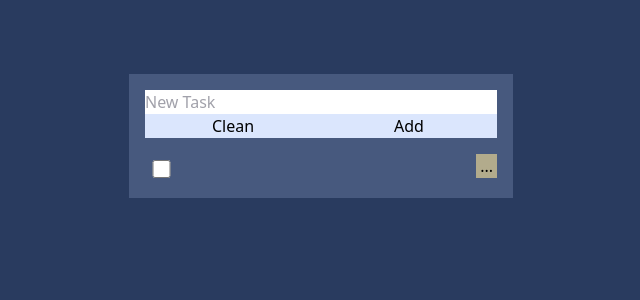
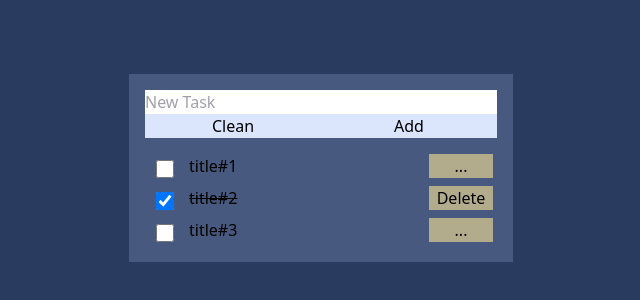
Before and after one commit to Momolu01/To-do-list, a React (Create React App) app: page / in a window 1280 px wide. Shown: the part 150-450 px from the top of the page, without its empty margins (319-959 px from the left). Built offline with nearby package versions, Linux system fonts and the light colour scheme.

Commit message:
Version1

```diff
--- a/src/App.js
+++ b/src/App.js
@@ -17,7 +17,7 @@ const list = [
 
 function App() {
 
-  const [taskList, setTaskList] = useState([list]);
+  const [taskList, setTaskList] = useState(list);
   const [taskTitle, setTaskTitle] = useState("");
 
   // Functions
--- a/src/components/TodoItem.jsx
+++ b/src/components/TodoItem.jsx
@@ -16,19 +16,6 @@ const TodoItem = ( ({ title, status, setTaskList, index, taskList}) => {
             setTaskList(currentTask);
         }
     }
-//     const editTask = () => {
-//
-//         return (
-//             <div className=" absolute">
-//                 <form>
-//                     <select>
-//                         <option value="1"></option>
-//                     </select>
-//
-//                 </form>
-//             </div>
-//         )
-//     }
 
     return(
         <div className="flex justify-start py-1 text-center">
@@ -38,14 +25,23 @@ const TodoItem = ( ({ title, status, setTaskList, index, taskList}) => {
                 checked={status? true : false}
             />
             <h2
-            className={`${status? ("line-through") : ("")} w-full `}
+            className={`${status? ("line-through") : ("")} w-60 text-left `}
             >{title}</h2>
-            <div className="w-13 bg-gray px-1 relative">
-                <button
-                onClick={deteleTask}
-                >{!status ?
-                    "..." :
-                    "Delete"}</button>
+            <div className="w-16 bg-gray px-1  inline">
+                {status?(
+                    <button
+                    onClick={deteleTask}
+                    >{"Delete"}</button>
+
+                ):(
+                    <div >...
+                      {/* <form>
+                            <select>
+                                <option value="1">1</option>
+                            </select>
+                       </form> */}
+                    </div>
+                )}
             </div>
         </div>
     )
--- a/src/components/TodoList.jsx
+++ b/src/components/TodoList.jsx
@@ -1,7 +1,10 @@
 import React from "react";
 
+// Style
+import "./styles/todoList.css";
+
 const TodoList = ({ children }) => {
-  return <div className="overflow-y-scroll min-h-30 max-h-60 flex flex-col justicy-flex-start">{children}</div>;
+  return <div className="overflow-y-scroll min-h-30 max-h-60 flex flex-col justicy-flex-start w-full">{children}</div>;
 };
 
 export default TodoList;
--- /dev/null
+++ b/src/components/styles/todoList.css
@@ -0,0 +1,4 @@
+::-webkit-scrollbar
+{
+    width: 0;
+}
```
